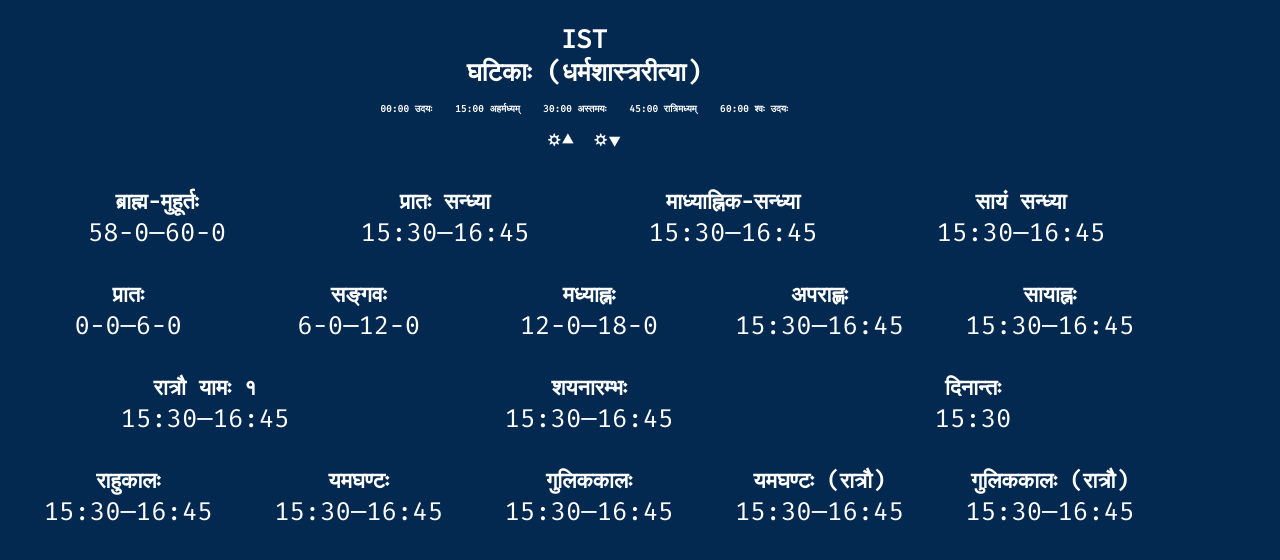
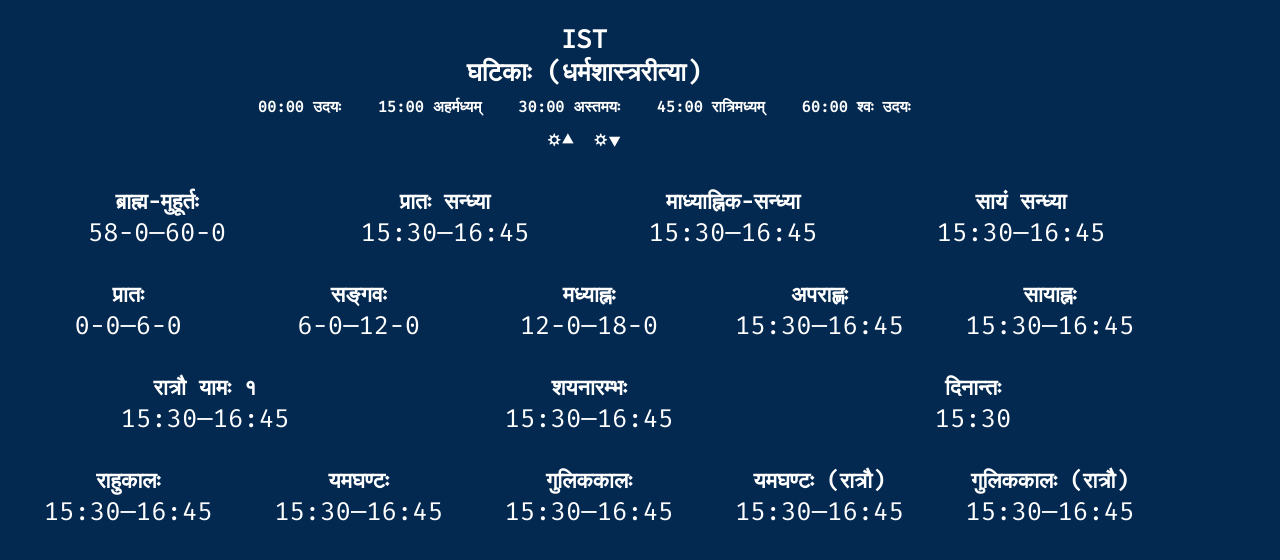
Before and after one commit to karthikraman/ghatika-clock, a plain HTML site: page public/index.html in a window 1280 px wide. Drawn offline with Linux system fonts and the light colour scheme.

Commit message:
Update index.html

```diff
--- a/public/index.html
+++ b/public/index.html
@@ -12,12 +12,6 @@
 <body onload="getLocation()">
   <script src="js/suncalc.js"></script>
   <script src="js/app.js"></script>
-<!--   <button onclick="">Get Kaalas</button>
-  <br/>
-  <br/>
-  <br/>
- -->
-
   <h2 id="date"></h2>
   <h3 id="place"></h3>
 
@@ -25,7 +19,7 @@
   <h2 id="desc">IST</h2>
   <h1 id="vtime"></h1>
   <h2 id="desc">घटिकाः (धर्मशास्त्ररीत्या)<br/>
-<small style="font-size: 0.75vw;">00:00 उदयः &nbsp;&nbsp; 15:00 अहर्मध्यम् &nbsp;&nbsp; 30:00 अस्तमयः &nbsp;&nbsp; 45:00 रात्रिमध्यम् &nbsp;&nbsp; 60:00 श्वः उदयः</small>
+<small style="font-size: 1.2vw;">00:00 उदयः &nbsp;&nbsp; 15:00 अहर्मध्यम् &nbsp;&nbsp; 30:00 अस्तमयः &nbsp;&nbsp; 45:00 रात्रिमध्यम् &nbsp;&nbsp; 60:00 श्वः उदयः</small>
 </h2>
 
 <center>
```
